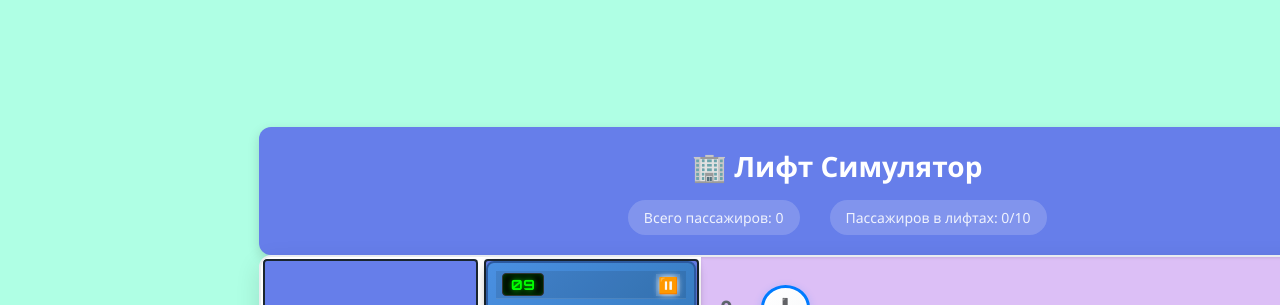
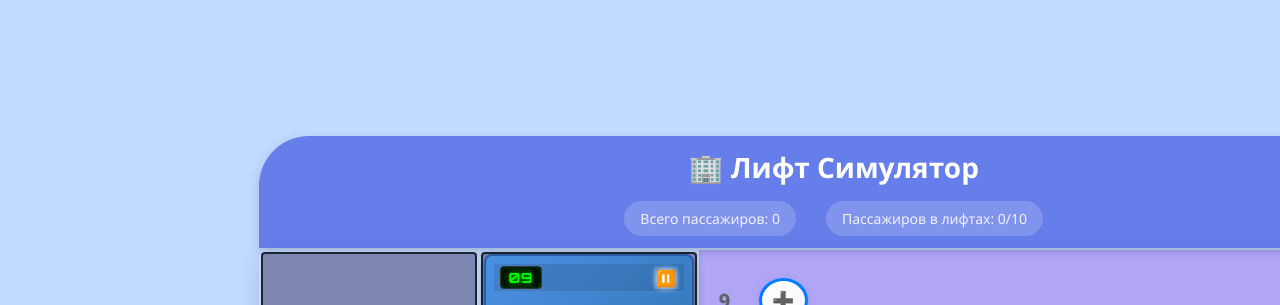
Before and after one commit to RemyJS/elavator, a React (Vite) app: page / in a window 1280 px wide. Shown: the top 305 px of the page. Built offline with nearby package versions, Linux system fonts and the light colour scheme.

Commit message:
update bgc + controls

```diff
--- a/src/components/Building/Building.module.css
+++ b/src/components/Building/Building.module.css
@@ -4,9 +4,11 @@
 
 .buildingTitle {
   text-align: center;
-  padding: 20px;
+  padding: 12px;
   background: #667eea;
-  border-radius: 12px;
+  border-top-left-radius: 50px;
+  border-top-right-radius: 50px;
+  margin-bottom: 2px;
   color: white;
   box-shadow: 0 4px 12px rgba(0, 0, 0, 0.15);
 }
@@ -40,11 +42,8 @@
 */
 .buildingContainer {
   position: relative;
-  background: #fff;
-  border-radius: 12px;
   box-shadow: 0 8px 24px rgba(0, 0, 0, 0.12);
   overflow: hidden;
-  border: 2px solid #e9ecef;
   display: grid;
   grid-template-columns: 220px 220px 1fr;
   grid-template-rows: repeat(var(--total-floors), var(--floor-height));
@@ -57,12 +56,11 @@
   z-index: 2;
   display: grid;
   grid-template-columns: 1fr 1fr;
-  gap: 2px;
 }
 
 .elevatorShaft {
   position: relative;
-  background: #667eea;
+  background: #7f86b1;
   border: 2px solid #1a252f;
   border-radius: 4px;
   margin: 2px;
@@ -73,7 +71,6 @@
   grid-row: 1 / -1;
   position: relative;
   z-index: 1;
-  border-right: 3px solid #dee2e6;
   display: grid;
   grid-template-rows: repeat(var(--total-floors), var(--floor-height));
 }
--- a/src/index.css
+++ b/src/index.css
@@ -8,7 +8,7 @@ body {
   overflow-x: hidden;
   padding: 20px;
   position: relative;
-  background-color: rgba(127, 255, 212, 0.623);
+  background: #c2daff;
 }
 .elevator-display {
   font-family: 'Orbitron', 'Courier New', 'Monaco', 'Consolas', monospace;
```
Also changed, not shown: src/components/Controls/Controls.tsx (+17 -17 lines).
